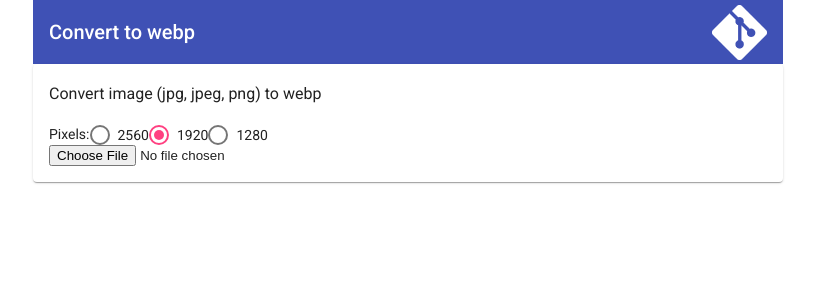
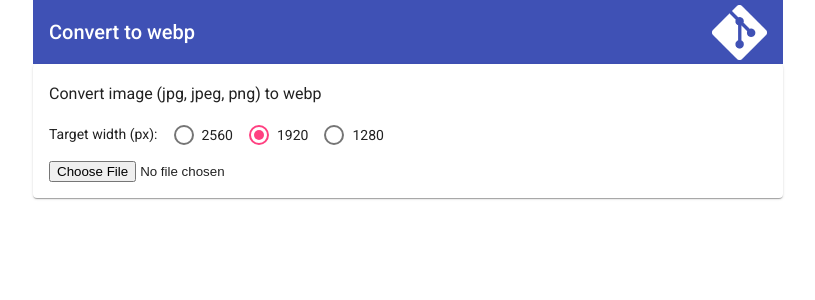
Before and after one commit to kellermatthis/webp-converter, an Angular app: page / in a window 1280 px wide. Shown: the top 300 px of the page, without its empty margins (232-1047 px from the left). Built offline with nearby package versions, Linux system fonts and the light colour scheme.

Commit message:
styling radios buttons

```diff
--- a/src/app/converter/converter.component.css
+++ b/src/app/converter/converter.component.css
@@ -0,0 +1,11 @@
+.radioGroup{
+    padding-bottom: 1rem;
+}
+
+.radioGroup label {
+    padding-right: 1rem;
+}
+
+.mat-radio-button {
+    padding-right: 1rem;
+}
--- a/src/app/converter/converter.component.html
+++ b/src/app/converter/converter.component.html
@@ -1,7 +1,7 @@
 <div class="SpaceBetween">
   <h3>Convert image ({{allowedImageTypes.join(', ')}}) to webp</h3>
-  <div>
-    <label>Pixels:</label>
+  <div class="radioGroup">
+    <label>Target width (px):</label>
     <mat-radio-group [(ngModel)]="selectedWidth" >
       <mat-radio-button *ngFor="let width of widths" [value]="width">
         {{width}}
```
